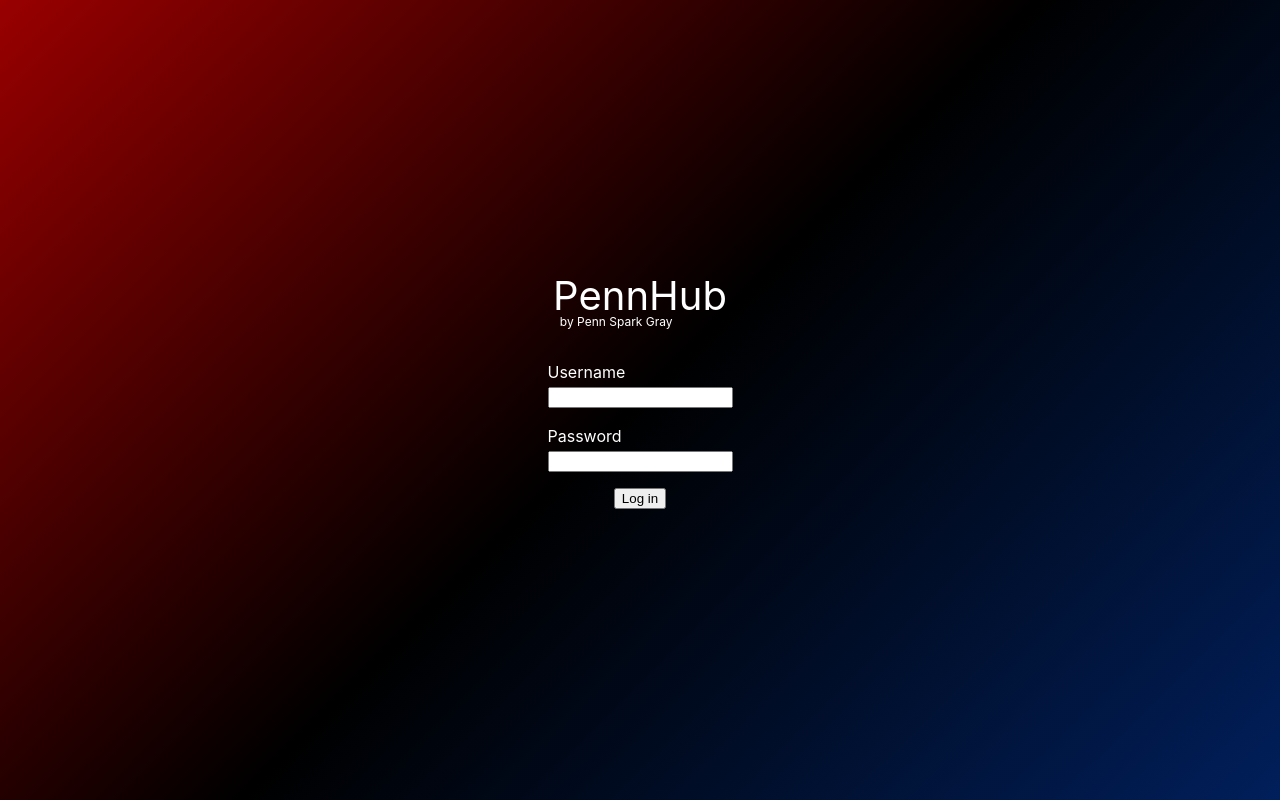
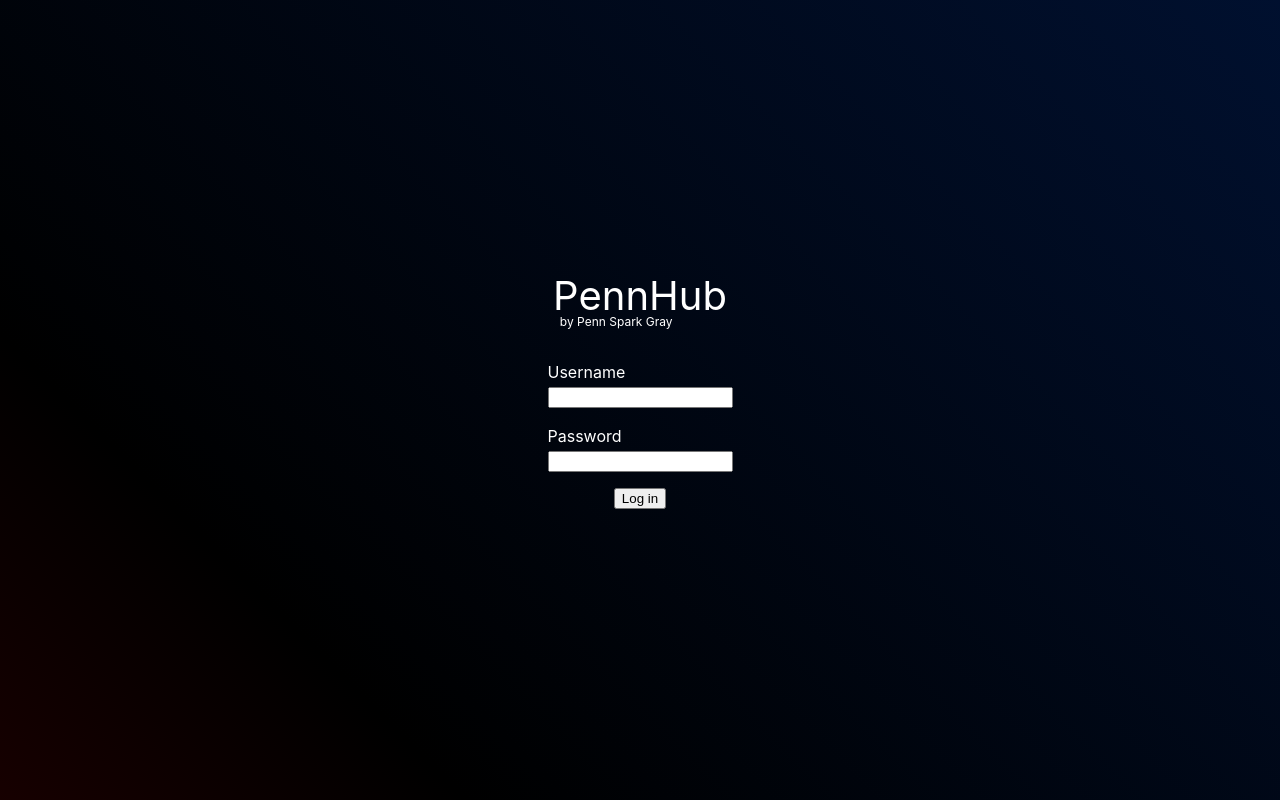
Before and after one commit to setdavid/penn-advice, a React (Create React App) app in the folder client/: page / in a window 1280 px wide. Built offline with nearby package versions, Linux system fonts and the light colour scheme; no server answers.

Commit message:
added animation to login

```diff
--- a/client/src/Components/LoginPage.jsx
+++ b/client/src/Components/LoginPage.jsx
@@ -6,7 +6,7 @@ import { useState } from "react";
 import { useDispatch, useSelector } from "react-redux";
 import { setLoggedIn } from "../redux/ducks/login";
 
-const LOGIN_TRANSITION_DURATION = 1000;
+const LOGIN_TRANSITION_DURATION = 1500;
 
 function LoginPage() {
     let [username, setUsername] = useState("");
@@ -69,7 +69,7 @@ function LoginPage() {
 
     return (
         <div id="login-page" className="container-fluid full-height" style={loginPageContentCSS}>
-            <div className="row full-height" style={{ opacity: `${signedIn ? 0 : 1}`, transitionDuration: `${signedIn ? LOGIN_TRANSITION_DURATION / 5 : 5 * LOGIN_TRANSITION_DURATION}ms` }}>
+            <div className="row full-height" style={{ opacity: `${signedIn ? 0 : 1}`, transitionDuration: `${signedIn ? LOGIN_TRANSITION_DURATION / 4 : 3 * LOGIN_TRANSITION_DURATION}ms` }}>
                 <div className="col-12 full-height d-flex flex-column justify-content-center align-items-center">
                     <div className="row d-flex" style={{ marginBottom: "2rem" }}>
                         <div className="col-12" style={{ fontSize: "2.5rem", lineHeight: "1" }}>
--- a/client/src/css/base-styles.css
+++ b/client/src/css/base-styles.css
@@ -169,10 +169,34 @@ p,
     transform: scale(1);
     width: 100%;
     padding: 0;
-    background: linear-gradient(-45deg, var(--theme-color-2), black, var(--theme-color-1));
+    background: linear-gradient(45deg, var(--theme-color-1), black, var(--theme-color-2));
+    background-size: 300% 300%;
     z-index: 10000;
     box-shadow: 2px 4px 4px hsl(0deg 0% 0% / 0.44);
     overflow: hidden;
+    animation: gradient-anim 15s cubic-bezier(0.37, 0, 0.63, 1) infinite;
+}
+
+@keyframes gradient-anim {
+    0% {
+        background-position: 50% 50%;
+    }
+
+    25% {
+        background-position: 90% 50%;
+    }
+
+    50% {
+        background-position: 50% 50%;
+    }
+
+    75% {
+        background-position: 25% 50%;
+    }
+
+    100% {
+        background-position: 50% 50%;
+    }
 }
 
 #login-page>.row {
```
